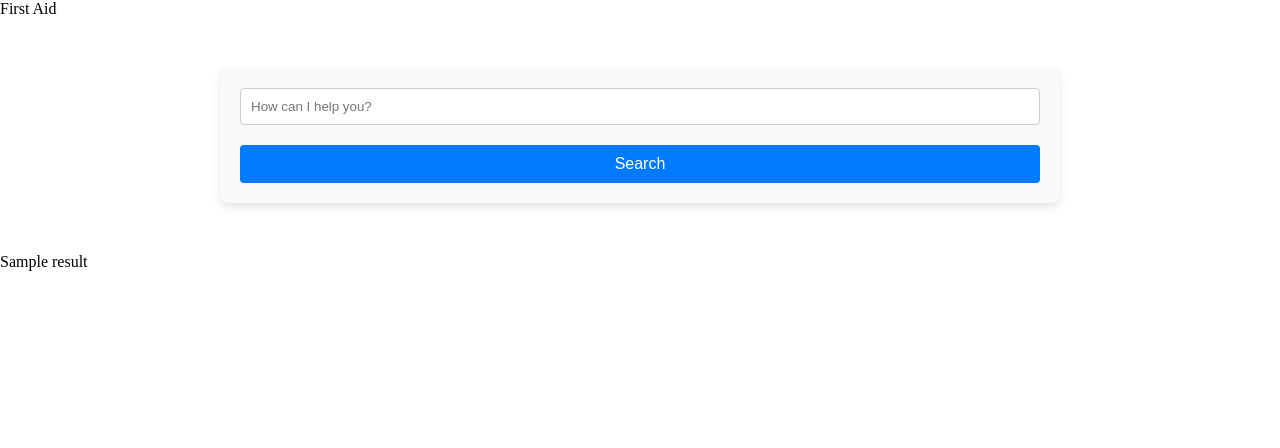
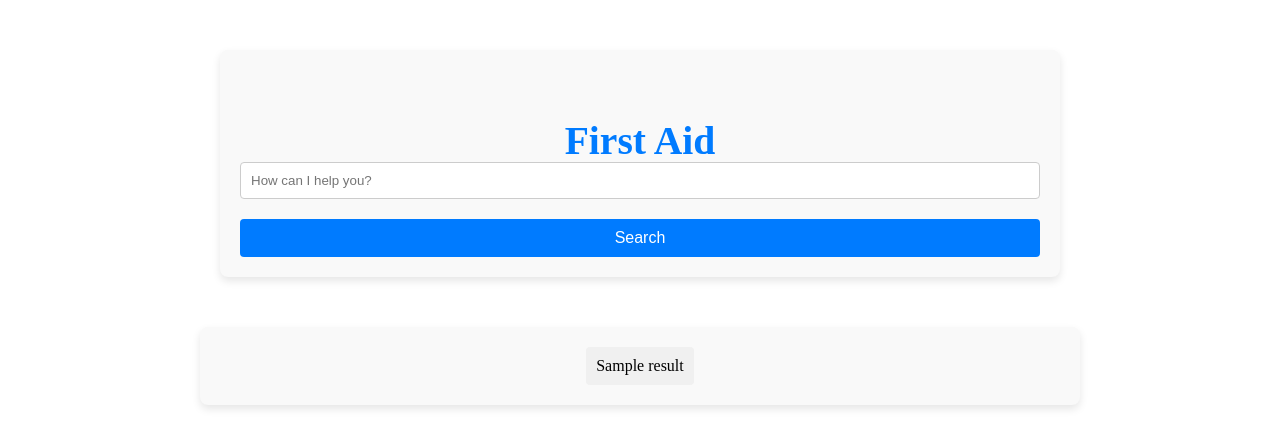
Before and after one commit to joshuacasuga/PatchPal, a Flask app: template templates/result.html in a window 1280 px wide. Shown: the top 448 px of the page. Run offline with Flask 3, Linux system fonts and the light colour scheme; the template is opened without the code that fills it: most values are stand-ins (such as "Sample title", 1, 10 or a date in 2020).

Commit message:
adding js and css designs to result box

```diff
--- a/static/css/styles.css
+++ b/static/css/styles.css
@@ -85,11 +85,56 @@ input[type="submit"]:hover {
     background-color: #0056b3;
 }
 
+/* New styles for title */
+.title {
+    font-size: 36px;
+    font-weight: bold;
+    text-align: center;
+    margin-top: 50px;
+    color: #007bff;
+    outline: none;
+    /* Remove outline */
+    border: none;
+    /* Remove border */
+    /* Blue color, you can change it to any color you like */
+}
+
+.title:hover {
+    text-decoration: none;
+}
+
+/* New styles for result box */
+.result-box {
+    max-width: 840px;
+    margin-top: 20px;
+    margin-left: calc((100% - 55rem) / 2);
+    margin: 50px auto;
+    /* max-width: 100%; */
+    /* Add space between search bar and result */
+    padding: 20px;
+    border-radius: 8px;
+    box-shadow: 0 4px 8px rgba(0, 0, 0, 0.1);
+    background-color: #f9f9f9;
+    display: flex;
+    flex-direction: column;
+    align-items: center;
+}
+
 /* Result message styles */
 .result {
-    margin-top: 20px;
+    /* margin-top: 20px; */
     padding: 10px;
     border-radius: 4px;
     background-color: #f0f0f0;
     text-align: center;
+    margin: auto;
+
 }
+
+/* shadowed box */
+/* max-width: 800px;
+    margin: 50px auto;
+    padding: 20px;
+    border-radius: 8px;
+    box-shadow: 0 4px 8px rgba(0, 0, 0, 0.1);
+    background-color: #f9f9f9; */
--- /dev/null
+++ b/static/js/script.js
@@ -0,0 +1,11 @@
+document.addEventListener('DOMContentLoaded', function () {
+    const title = document.querySelector('.title');
+    title.style.transition = 'transform 0.5s ease';
+    title.style.transform = 'scale(1.1)';
+    title.addEventListener('mouseover', function () {
+        this.style.transform = 'scale(1.2)';
+    });
+    title.addEventListener('mouseout', function () {
+        this.style.transform = 'scale(1.1)';
+    });
+});
--- a/templates/index.html
+++ b/templates/index.html
@@ -5,16 +5,18 @@
 
 <head>
   <link rel="stylesheet" href="../static/css/styles.css" />
-  <title>{{ title }}</title>
+  <!-- <title>{{ title }}</title> -->
 </head>
 
 <body>
   <div class="container">
+    <h1 class="title">First Aid</h1>
     <form action="/result" method="post">
       <input type="text" name="search_query" placeholder="How can I help you?" />
       <input type="submit" value="Search" />
     </form>
   </div>
+  <script src="../static/js/script.js"></script>
 </body>
 
 </html>
--- a/templates/result.html
+++ b/templates/result.html
@@ -1,22 +1,26 @@
 <!DOCTYPE html>
 <html lang="en">
+
 <head>
   <meta charset="UTF-8" />
   <meta name="viewport" content="width=device-width, initial-scale=1.0" />
-    <link rel="stylesheet" href="../static/css/styles.css"
-    <title>First Aid</title>
+  <link rel="stylesheet" href="../static/css/styles.css" />
+  <!-- <title>First Aid</title> -->
 </head>
+
 <body>
   <div class="container">
+    <h1 class="title">First Aid</h1>
     <form action="/result" method="post">
-        <input
-          type="text"
-          name="search_query"
-          placeholder="How can I help you?"
-        />
+      <input type="text" name="search_query" placeholder="How can I help you?" />
       <input type="submit" value="Search" />
     </form>
   </div>
-    <p>{{ result }}</p>
+  <!-- alter the result so that the shadowed box in the search bar elongates toward the bottom and is under the result paragraph as well -->
+  <div class="result-box">
+    <p class="result">{{ result }}</p>
+  </div>
+  <script src="../static/js/script.js"></script>
 </body>
+
 </html>
```
Also changed, not shown: static/style.css (deleted). Lines whose indentation alone changed are shown as unchanged.
